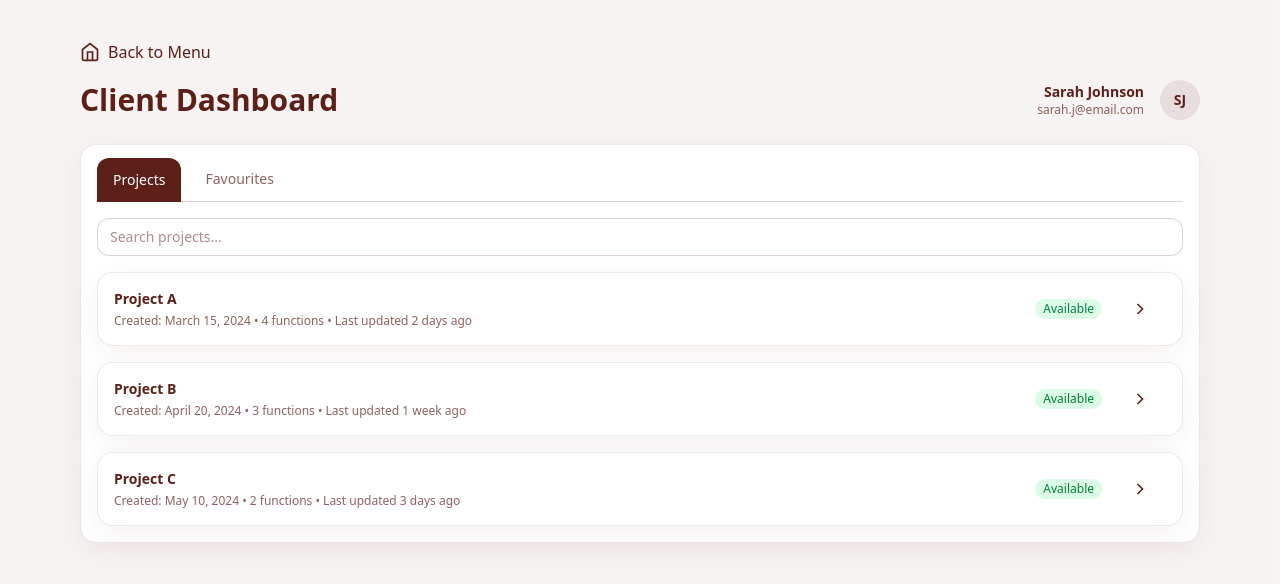
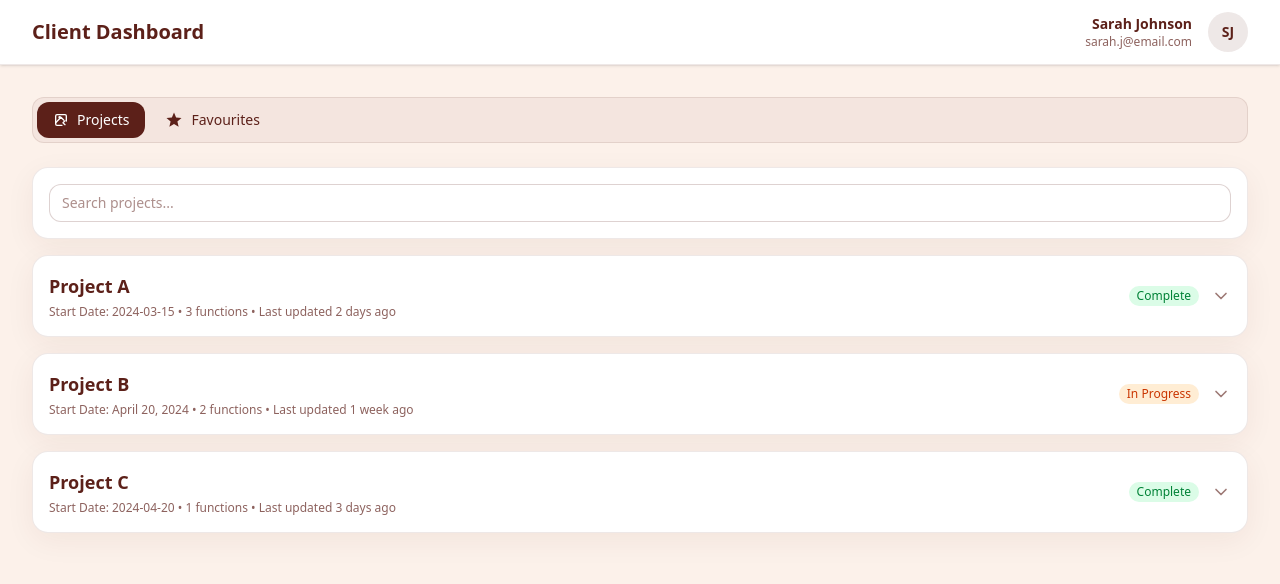
Before and after one commit to aishakwatra/model-viewing-platform, a Next.js app: page /P_ClientDashboard in a window 1280 px wide. Shown: the top 584 px of the page. Built offline with nearby package versions, Linux system fonts and the light colour scheme.

Commit message:
Client dashboard - project accordions and favourites tab

```diff
--- a/app/P_ClientDashboard/page.tsx
+++ b/app/P_ClientDashboard/page.tsx
@@ -1,79 +1,78 @@
+// app/P_ClientDashboard/page.tsx
 "use client";
 
-import Link from "next/link";
 import { useMemo, useState } from "react";
 import { Button } from "@/app/components/ui/Button";
 import { Card } from "@/app/components/ui/Card";
-import { Tabs } from "@/app/components/Tabs";
+import { ChevronDownIcon, PortfolioIcon, FavouriteIcon } from "@/app/components/ui/Icons";
+import { ClientFunctionCard } from "@/app/components/client/ClientFunctionCard";
+import { FavouritesCarousel } from "@/app/components/client/FavouritesCarousel";
+import { projectsData } from "@/app/lib/data";
+
+const favouritesData = [
+  {
+    id: "fav-1",
+    name: "Starry Night Sangeet",
+    versionCount: 4,
+    versions: [
+      { id: "v1", versionNumber: "2.1", imageUrl: "/sangeet-stage.png" },
+      { id: "v2", versionNumber: "2.0", imageUrl: "/sangeet-stage.png" },
+      { id: "v3", versionNumber: "1.5", imageUrl: "/sangeet-stage.png" },
+      { id: "v4", versionNumber: "1.0", imageUrl: "/sangeet-stage.png" },
+    ],
+  },
+  {
+    id: "fav-2",
+    name: "Enchanted Garden Reception",
+    versionCount: 3,
+    versions: [
+      { id: "v5", versionNumber: "2.0", imageUrl: "/sangeet-stage.png" },
+      { id: "v6", versionNumber: "1.8", imageUrl: "/sangeet-stage.png" },
+      { id: "v7", versionNumber: "1.5", imageUrl: "/sangeet-stage.png" },
+    ],
+  },
+];
 
 export default function ClientDashboard() {
   const [activeTab, setActiveTab] = useState("projects");
   const [searchTerm, setSearchTerm] = useState("");
-
-  // Dummy data (kept as requested)
-  const projects = [
-    { id: 1, name: "Project A", created: "March 15, 2024", functions: 4, lastUpdated: "2 days ago", available: true },
-    { id: 2, name: "Project B", created: "April 20, 2024", functions: 3, lastUpdated: "1 week ago", available: true },
-    { id: 3, name: "Project C", created: "May 10, 2024", functions: 2, lastUpdated: "3 days ago", available: true },
-  ];
-
-  const favorites = [
-    {
-      id: 1,
-      name: "Starry Night Sangeet",
-      versions: [
-        { id: 1, version: "2.1", added: "2 days ago" },
-        { id: 2, version: "2.0", added: "5 days ago" },
-        { id: 3, version: "1.5", added: "1 week ago" },
-        { id: 4, version: "1.0", added: "2 weeks ago" },
-      ],
-    },
-    {
-      id: 2,
-      name: "Enchanted Garden Reception",
-      versions: [
-        { id: 1, version: "2.0", added: "3 days ago" },
-        { id: 2, version: "1.8", added: "1 week ago" },
-        { id: 3, version: "1.5", added: "2 weeks ago" },
-      ],
-    },
-  ];
+  const [openProjectId, setOpenProjectId] = useState<string | null>(null);
+  const [openFavouriteId, setOpenFavouriteId] = useState<string | null>(null);
 
   const tabs = useMemo(
     () => [
-      { key: "projects", label: "Projects" },
-      { key: "favourites", label: "Favourites" },
+      { key: "projects", label: "Projects", icon: <PortfolioIcon /> },
+      { key: "favourites", label: "Favourites", icon: <FavouriteIcon /> },
     ],
     []
   );
 
   const filteredProjects = useMemo(() => {
     const q = searchTerm.trim().toLowerCase();
-    if (!q) return projects;
-    return projects.filter((p) => p.name.toLowerCase().includes(q));
-  }, [projects, searchTerm]);
+    if (!q) return projectsData;
+    return projectsData.filter((p) => p.name.toLowerCase().includes(q));
+  }, [searchTerm]);
 
-  const StatusBadge = ({ available }: { available: boolean }) => (
-    <span className={["inline-flex items-center rounded-full px-2 py-0.5 text-xs font-medium", available ? "bg-green-100 text-green-700" : "bg-gray-100 text-gray-700"].join(" ")}>
-      {available ? "Available" : "Unavailable"}
+  const StatusBadge = ({ status }: { status: string }) => (
+    <span className={["inline-flex items-center rounded-full px-2 py-0.5 text-xs font-medium", status === "Complete" ? "bg-green-100 text-green-700" : "bg-orange-100 text-orange-700"].join(" ")}>
+      {status}
     </span>
   );
 
+  const toggleProject = (id: string) => {
+    setOpenProjectId(prevId => (prevId === id ? null : id));
+  };
+
+  const toggleFavourite = (id: string) => {
+    setOpenFavouriteId(prevId => (prevId === id ? null : id));
+  };
+
   return (
-    <div className="min-h-screen bg-brown/5">
-      <div className="mx-auto max-w-6xl px-4 py-6 md:py-10">
-        {/* Back to Menu */}
-        <Link href="/" className="mb-4 inline-flex items-center gap-2 text-brown hover:underline">
-          <svg xmlns="http://www.w3.org/2000/svg" className="size-5" viewBox="0 0 24 24" fill="none" stroke="currentColor" strokeWidth="2">
-            <path d="M3 9l9-7 9 7v11a2 2 0 0 1-2 2H5a2 2 0 0 1-2-2z" />
-            <polyline points="9 22 9 12 15 12 15 22" />
-          </svg>
-          Back to Menu
-        </Link>
-
-        {/* Header */}
-        <div className="mb-6 flex items-center justify-between">
-          <h1 className="text-2xl font-bold text-brown md:text-3xl">Client Dashboard</h1>
+    <div className="min-h-screen bg-beige">
+      <div className="border-b border-brown/10 bg-white shadow-sm sticky top-0 z-10">
+        <div className="mx-auto max-w-7xl px-6 md:px-8">
+          <div className="flex h-16 items-center justify-between">
+            <h1 className="text-xl font-semibold text-brown">Client Dashboard</h1>
             <div className="flex items-center gap-4">
               <div className="text-right">
                 <div className="text-sm font-semibold text-brown">Sarah Johnson</div>
@@ -82,18 +81,28 @@ export default function ClientDashboard() {
               <div className="flex size-10 items-center justify-center rounded-full bg-brown/10 text-sm font-semibold text-brown">SJ</div>
             </div>
           </div>
-
-        {/* Tabs */}
-        <Card className="p-0">
-          <div className="px-4 pt-3">
-            <Tabs tabs={tabs} defaultKey={activeTab} onChange={setActiveTab} />
+        </div>
       </div>
 
-          {/* Projects */}
+      <div className="mx-auto max-w-7xl space-y-6 px-6 py-8 md:px-8">
+        <div className="flex items-center gap-1 p-1 rounded-xl bg-brown/5 border border-brown/10 self-start">
+          {tabs.map((tab) => (
+            <Button
+              key={tab.key}
+              variant={activeTab === tab.key ? 'brown' : 'ghost'}
+              onClick={() => setActiveTab(tab.key)}
+              className="flex items-center gap-2"
+            >
+              {tab.icon}
+              {tab.label}
+            </Button>
+          ))}
+        </div>
+
         {activeTab === "projects" && (
-            <div className="space-y-4 p-4">
-              {/* Search */}
-              <div className="flex items-center gap-2">
+          <div className="space-y-4">
+            <Card className="p-4">
+                <div className="relative flex items-center">
                   <input
                     type="text"
                     placeholder="Search projects..."
@@ -102,70 +111,80 @@ export default function ClientDashboard() {
                     onChange={(e) => setSearchTerm(e.target.value)}
                   />
                   {searchTerm && (
-                  <Button variant="outline" className="px-3 text-xs" onClick={() => setSearchTerm("")}>
+                    <Button variant="gold" className="absolute right-2 h-7 px-3 text-xs" onClick={() => setSearchTerm("")}>
                       Clear
                     </Button>
                   )}
                 </div>
+            </Card>
 
             <div className="grid gap-4">
-                {filteredProjects.map((project) => (
-                  <Card key={project.id} className="p-4">
+              {filteredProjects.map((project) => {
+                const isOpen = openProjectId === project.id;
+                return (
+                  <Card key={project.id} className="p-0 overflow-hidden">
+                    <button className="w-full text-left p-4" onClick={() => toggleProject(project.id)}>
                       <div className="flex items-center justify-between gap-4">
                         <div>
-                        <h2 className="text-sm font-semibold text-brown">{project.name}</h2>
+                          <h2 className="text-lg font-semibold text-brown">{project.name}</h2>
                           <p className="mt-1 text-xs text-brown/70">
-                          Created: {project.created} • {project.functions} functions • Last updated {project.lastUpdated}
+                            Start Date: {project.startDate} • {project.modelCount} functions • Last updated {project.lastUpdated}
                           </p>
                         </div>
                         <div className="flex items-center gap-3">
-                        <StatusBadge available={project.available} />
-                        <Button variant="ghost" className="p-2">
-                          <svg xmlns="http://www.w3.org/2000/svg" className="size-5" viewBox="0 0 24 24" fill="none" stroke="currentColor" strokeWidth="2">
-                            <polyline points="9 18 15 12 9 6"></polyline>
-                          </svg>
-                        </Button>
+                          <StatusBadge status={project.status} />
+                          <ChevronDownIcon isOpen={isOpen} />
                         </div>
                       </div>
-                  </Card>
+                    </button>
+                    {isOpen && project.models.length > 0 && (
+                      <div className="p-4 border-t border-brown/10 bg-brown/5">
+                         {/* --- CHANGE IS HERE --- */}
+                         <div className="grid gap-4 sm:grid-cols-2 md:grid-cols-3">
+                          {project.models.map(model => (
+                            <ClientFunctionCard key={model.id} func={{
+                              id: model.id,
+                              name: model.name,
+                              category: model.category,
+                              version: model.version,
+                              imageUrl: model.thumbnailUrl
+                            }} />
                           ))}
                         </div>
                       </div>
                     )}
-
-          {/* Favourites */}
-          {activeTab === "favourites" && (
-            <div className="space-y-4 p-4">
-              {favorites.map((favorite) => (
-                <Card key={favorite.id} className="p-4">
-                  <div className="mb-2 flex items-center justify-between">
-                    <h2 className="text-sm font-semibold text-brown">{favorite.name}</h2>
-                    <Button variant="ghost" className="p-2">
-                      <svg xmlns="http://www.w3.org/2000/svg" className="size-5" viewBox="0 0 24 24" fill="none" stroke="currentColor" strokeWidth="2">
-                        <polyline points="6 9 12 15 18 9"></polyline>
-                      </svg>
-                    </Button>
-                  </div>
-                  <p className="mb-3 text-xs text-brown/70">{favorite.versions.length} function versions</p>
-
-                  <div className="grid gap-3 sm:grid-cols-2 md:grid-cols-3">
-                    {favorite.versions.map((version) => (
-                      <Card key={version.id} className="p-3">
-                        <div className="flex items-center gap-3">
-                          <div className="flex size-16 items-center justify-center rounded-xl bg-brown/10 text-xs text-brown">Image</div>
-                          <div>
-                            <p className="text-sm font-medium text-brown">Version {version.version}</p>
-                            <p className="text-xs text-brown/70">Added {version.added}</p>
+                  </Card>
+                )
+              })}
             </div>
           </div>
-                      </Card>
-                    ))}
+        )}
+
+        {activeTab === "favourites" && (
+          <div className="space-y-4">
+            {favouritesData.map((fav) => {
+              const isOpen = openFavouriteId === fav.id;
+              return (
+                <Card key={fav.id} className="p-0 overflow-hidden">
+                  <button className="w-full text-left p-4" onClick={() => toggleFavourite(fav.id)}>
+                    <div className="flex items-center justify-between gap-4">
+                      <div>
+                        <h2 className="text-lg font-semibold text-brown">{fav.name}</h2>
+                        <p className="mt-1 text-xs text-brown/70">{fav.versionCount} favourite versions</p>
                       </div>
-                </Card>
-              ))}
+                      <ChevronDownIcon isOpen={isOpen} />
+                    </div>
+                  </button>
+                  {isOpen && (
+                    <div className="p-4 border-t border-brown/10 bg-brown/5">
+                      <FavouritesCarousel versions={fav.versions} />
                     </div>
                   )}
                 </Card>
+              );
+            })}
+          </div>
+        )}
       </div>
     </div>
   );
--- /dev/null
+++ b/app/components/client/ClientFunctionCard.tsx
@@ -0,0 +1,42 @@
+// app/components/client/ClientFunctionCard.tsx
+import { Button } from "@/app/components/ui/Button";
+import Link from "next/link";
+import Image from "next/image"; // 1. IMPORT NEXT/IMAGE
+
+// Define the shape of a function's data
+interface ClientFunction {
+  id: string;
+  name: string;
+  category: string;
+  version: string;
+  imageUrl: string; // 2. CHANGED from 'icon' to 'imageUrl'
+}
+
+// The card component itself
+export function ClientFunctionCard({ func }: { func: ClientFunction }) {
+  return (
+    <div className="rounded-2xl border border-pink-200 bg-white p-4">
+      <div className="flex flex-col items-start gap-3">
+        {/* 3. IMAGE IMPLEMENTATION */}
+        <div className="relative w-full aspect-[4/3] rounded-xl overflow-hidden">
+          <Image
+            src={func.imageUrl}
+            alt={`Thumbnail of ${func.name}`}
+            fill
+            className="object-cover"
+          />
+        </div>
+        <div>
+          <h3 className="font-semibold text-brown">{func.name}</h3>
+          <p className="text-xs text-brown/60">{func.category}</p>
+          <p className="text-xs text-brown/60">Latest Version: v{func.version}</p>
+        </div>
+      </div>
+      <Link href="/models" className="mt-4 block">
+        <Button variant="brown" className="w-full">
+          Open Function
+        </Button>
+      </Link>
+    </div>
+  );
+}
--- /dev/null
+++ b/app/components/client/FavouritesCarousel.tsx
@@ -0,0 +1,105 @@
+// app/components/client/FavouritesCarousel.tsx
+"use client";
+
+import { useState, useRef, useEffect } from 'react';
+import { FavouriteVersionCard } from './FavouriteVersionCard';
+import { Button } from '@/app/components/ui/Button';
+
+// Define the shape of a version
+interface Version {
+  id: string;
+  versionNumber: string;
+  imageUrl: string;
+}
+
+interface FavouritesCarouselProps {
+  versions: Version[];
+}
+
+// Arrow SVG Icon for buttons
+function ArrowIcon({ direction = 'left' }: { direction?: 'left' | 'right' }) {
+  const d = direction === 'left' ? "M15 18l-6-6 6-6" : "M9 18l6-6-6-6";
+  return (
+    <svg xmlns="http://www.w3.org/2000/svg" width="16" height="16" viewBox="0 0 24 24" fill="none" stroke="currentColor" strokeWidth="2.5" strokeLinecap="round" strokeLinejoin="round">
+      <path d={d}></path>
+    </svg>
+  );
+}
+
+export function FavouritesCarousel({ versions }: FavouritesCarouselProps) {
+  const containerRef = useRef<HTMLDivElement>(null);
+  const [canScrollLeft, setCanScrollLeft] = useState(false);
+  const [canScrollRight, setCanScrollRight] = useState(false);
+
+  // Function to check scroll state
+  const checkScrollability = () => {
+    const el = containerRef.current;
+    if (el) {
+      setCanScrollLeft(el.scrollLeft > 0);
+      setCanScrollRight(el.scrollLeft < el.scrollWidth - el.clientWidth);
+    }
+  };
+
+  // Effect to update scroll state on mount and resize
+  useEffect(() => {
+    checkScrollability();
+    window.addEventListener('resize', checkScrollability);
+    return () => window.removeEventListener('resize', checkScrollability);
+  }, [versions]);
+
+  // Scroll handlers
+  const scroll = (direction: 'left' | 'right') => {
+    if (containerRef.current) {
+      const scrollAmount = (containerRef.current.clientWidth / 3) * 2; // scroll by two-thirds of the container
+      containerRef.current.scrollBy({
+        left: direction === 'left' ? -scrollAmount : scrollAmount,
+        behavior: 'smooth'
+      });
+    }
+  };
+
+  // If there are 3 or fewer versions, just show a simple grid
+  if (versions.length <= 3) {
+    return (
+       <div className="grid grid-cols-2 md:grid-cols-3 gap-4">
+        {versions.map((version) => (
+          <FavouriteVersionCard key={version.id} version={version} />
+        ))}
+      </div>
+    )
+  }
+
+  return (
+    <div className="relative">
+      <div
+        ref={containerRef}
+        onScroll={checkScrollability}
+        className="flex gap-4 overflow-x-auto snap-x snap-mandatory scrollbar-hide py-1"
+      >
+        {versions.map((version) => (
+          <div key={version.id} className="snap-start shrink-0 w-[48%] md:w-[32%]">
+             <FavouriteVersionCard version={version} />
+          </div>
+        ))}
+      </div>
+
+      {/* Navigation Buttons */}
+      <Button
+        variant="outline"
+        onClick={() => scroll('left')}
+        disabled={!canScrollLeft}
+        className="absolute -left-4 top-1/2 -translate-y-1/2 rounded-full size-8 p-0 bg-white/80 backdrop-blur-sm shadow-md disabled:opacity-0 transition-opacity"
+      >
+        <ArrowIcon direction="left" />
+      </Button>
+      <Button
+        variant="outline"
+        onClick={() => scroll('right')}
+        disabled={!canScrollRight}
+        className="absolute -right-4 top-1/2 -translate-y-1/2 rounded-full size-8 p-0 bg-white/80 backdrop-blur-sm shadow-md disabled:opacity-0 transition-opacity"
+      >
+        <ArrowIcon direction="right" />
+      </Button>
+    </div>
+  );
+}
```
Also changed, not shown: app/components/client/FavouriteVersionCard.tsx (added, +29 -0 lines), app/creator/dashboard/page.tsx (+16 -12 lines), app/globals.css (+9 -0 lines). Lines whose indentation alone changed are shown as unchanged.
